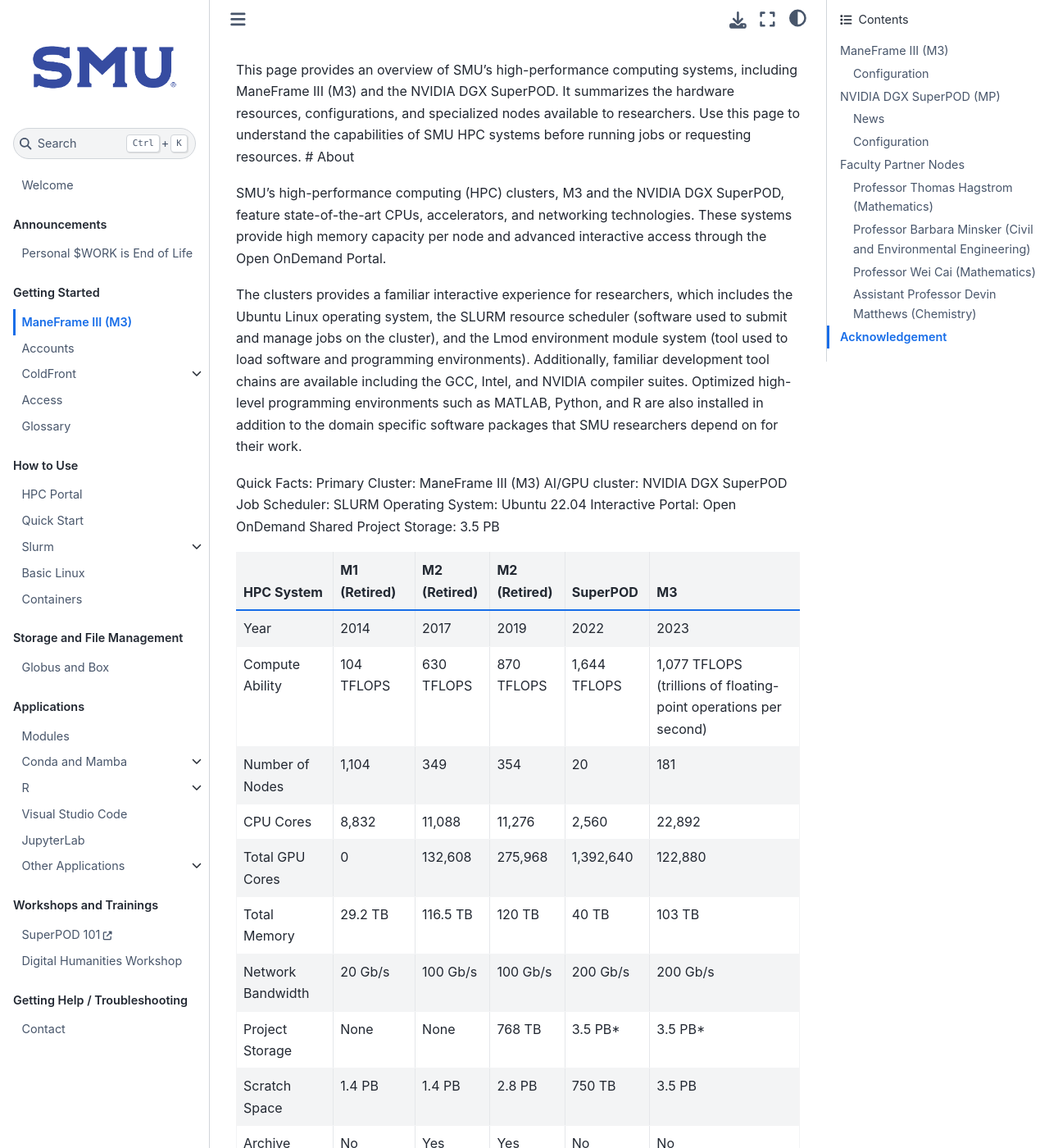
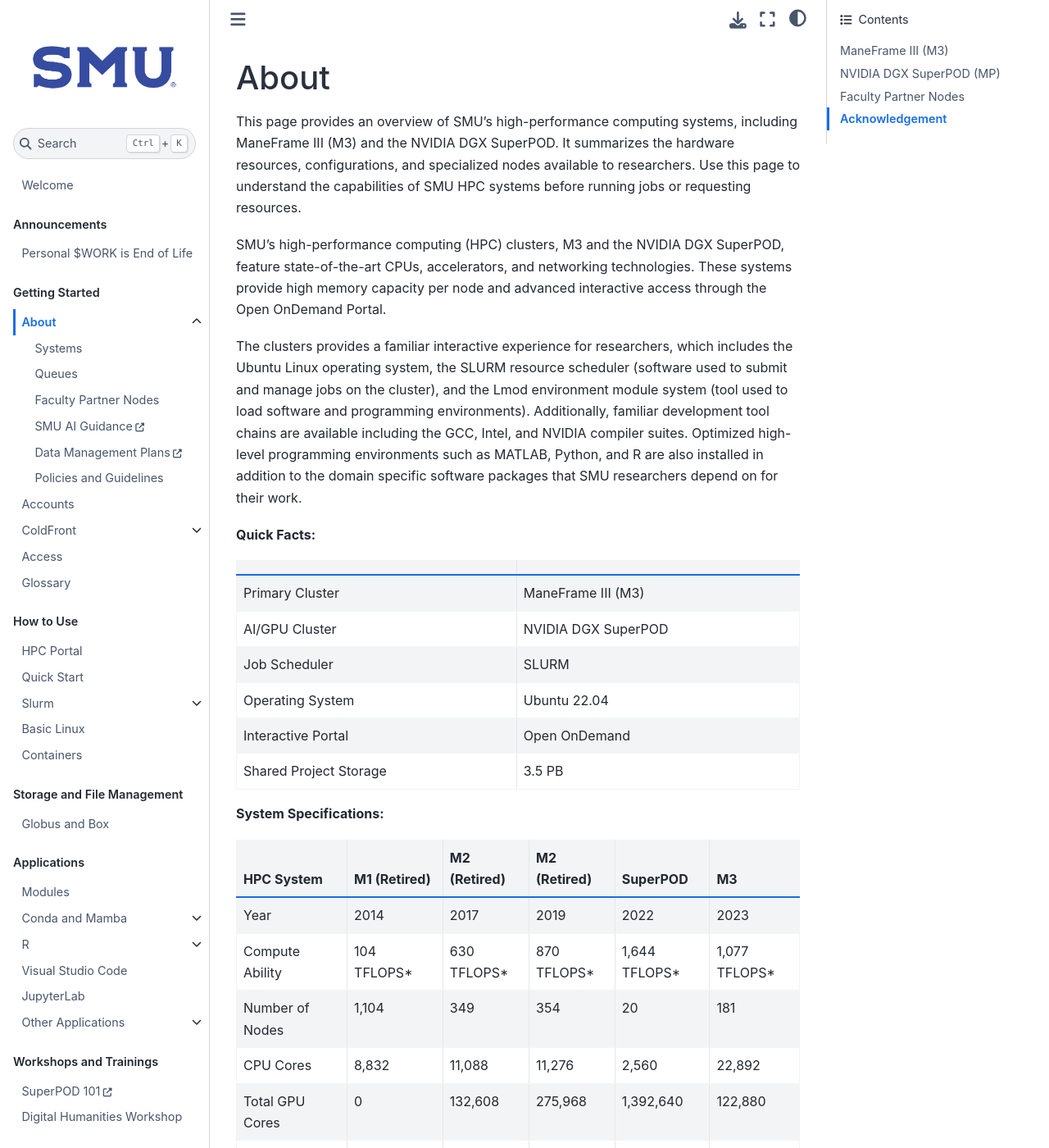
Before and after one commit to SouthernMethodistUniversity/hpc_docs, a Jupyter Book: the page built from docs/about.md, in a window 1280 px wide and 1400 px high. Shown: the whole window at 82% size. Built offline with Jupyter Book 1.0.4 settings and Sphinx 7.4.7 and the Sphinx Book theme 1.1.4, drawn with Linux system fonts in a browser that asks for light colours; some of the changed text lies outside the part shown.

Commit message:
Update about.md for structure

```diff
--- a/docs/about.md
+++ b/docs/about.md
@@ -1,4 +1,6 @@
-This page provides an overview of SMU's high-performance computing systems, including ManeFrame III (M3) and the NVIDIA DGX SuperPOD. It summarizes the hardware resources, configurations, and specialized nodes available to researchers. Use this page to understand the capabilities of SMU HPC systems before running jobs or requesting resources. # About
+# About
+
+This page provides an overview of SMU's high-performance computing systems, including ManeFrame III (M3) and the NVIDIA DGX SuperPOD. It summarizes the hardware resources, configurations, and specialized nodes available to researchers. Use this page to understand the capabilities of SMU HPC systems before running jobs or requesting resources.
 
 SMU's high-performance computing (HPC) clusters, M3 and the NVIDIA DGX
 SuperPOD, feature state-of-the-art CPUs, accelerators, and networking
@@ -13,31 +15,37 @@
 domain specific software packages that SMU researchers depend on for
 their work.
 
-Quick Facts:
-Primary Cluster: ManeFrame III (M3)
-AI/GPU cluster: NVIDIA DGX SuperPOD
-Job Scheduler: SLURM
-Operating System: Ubuntu 22.04
-Interactive Portal: Open OnDemand
-Shared Project Storage: 3.5 PB
+**Quick Facts:**
+
+|                        |                     |
+|------------------------|---------------------|
+| Primary Cluster        | ManeFrame III (M3)  |
+| AI/GPU Cluster         | NVIDIA DGX SuperPOD |
+| Job Scheduler          | SLURM               |
+| Operating System       | Ubuntu 22.04        |
+| Interactive Portal     | Open OnDemand       |
+| Shared Project Storage | 3.5 PB              |
 
 
+**System Specifications:**
 
-| HPC System           | M1 (Retired)       | M2 (Retired) | M2 (Retired) | SuperPOD     | M3           |
-|----------------------|--------------------|--------------|--------------|--------------| -------------|
-| Year                 | 2014               | 2017         | 2019         | 2022         | 2023         |
-| Compute Ability      | 104 TFLOPS         | 630 TFLOPS   | 870 TFLOPS   | 1,644 TFLOPS | 1,077 TFLOPS (trillions of floating-point operations per second)|
-| Number of Nodes      | 1,104              | 349          | 354          | 20           | 181          |
-| CPU Cores            | 8,832              | 11,088       | 11,276       | 2,560        | 22,892       |
-| Total GPU Cores      | 0                  | 132,608      | 275,968      | 1,392,640    | 122,880      |
-| Total Memory         | 29.2 TB            | 116.5 TB     | 120 TB       | 40 TB      | 103 TB       |
-| Network Bandwidth    | 20 Gb/s            | 100 Gb/s     | 100 Gb/s     | 200 Gb/s     | 200 Gb/s     |
-| Project Storage         | None               | None         | 768 TB       | 3.5 PB*      | 3.5 PB*      |
-| Scratch Space        | 1.4 PB             | 1.4 PB       | 2.8 PB       | 750 TB       | 3.5 PB       |
-| Archive Capabilities | No                 | Yes          | Yes          | No           | No           |
-| Operating System     | Scientific Linux 6 | CentOS 7     | CentOS 7     | Ubuntu 22.04 | Ubuntu 22.04 |
+| HPC System           | M1 (Retired)       | M2 (Retired) | M2 (Retired) | SuperPOD      | M3            |
+|----------------------|--------------------|--------------|--------------|---------------| --------------|
+| Year                 | 2014               | 2017         | 2019         | 2022          | 2023          |
+| Compute Ability      | 104 TFLOPS*        | 630 TFLOPS*  | 870 TFLOPS*  | 1,644 TFLOPS* | 1,077 TFLOPS* |
+| Number of Nodes      | 1,104              | 349          | 354          | 20            | 181           |
+| CPU Cores            | 8,832              | 11,088       | 11,276       | 2,560         | 22,892        |
+| Total GPU Cores      | 0                  | 132,608      | 275,968      | 1,392,640     | 122,880       |
+| Total Memory         | 29.2 TB            | 116.5 TB     | 120 TB       | 40 TB         | 103 TB        |
+| Network Bandwidth    | 20 Gb/s            | 100 Gb/s     | 100 Gb/s     | 200 Gb/s      | 200 Gb/s      |
+| Project Storage      | None               | None         | 768 TB       | 3.5 PB**      | 3.5 PB**      |
+| Scratch Space        | 1.4 PB             | 1.4 PB       | 2.8 PB       | 750 TB        | 3.5 PB        |
+| Archive Capabilities | No                 | Yes          | Yes          | No            | No            |
+| Operating System     | Scientific Linux 6 | CentOS 7     | CentOS 7     | Ubuntu 22.04  | Ubuntu 22.04  |
 
-\* The 3.5 PB `Project Storage` is shared on M3 and the SuperPOD. It was formerly referred to as `Work Storage`, which has been deprecated and will be phased out beginning on January 15, 2025.
+\* trillions of floating-point operations per second
+
+\*\* The 3.5 PB `Project Storage` is shared on M3 and the SuperPOD. It was formerly referred to as `Work Storage`, which has been deprecated and will be phased out beginning on January 15, 2025.
 
 ## ManeFrame III (M3)
 
@@ -52,7 +60,9 @@
 | Cores/Node         | 128             | 128           | 18                   |
 | Memory/Node        | 512 GB          | 2 TB          | 756 GB               |
 | Local Scratch/Node | None            | 4.3 TB        | None                 |
-| Interconnect       | 200 Gb/s (high speed network connecting compute nodes)      | 200 Gb/s      | 100 Gb/s             |
+| Interconnect       | 200 Gb/s*       | 200 Gb/s      | 100 Gb/s             |
+
+\* high speed network connecting compute nodes
 
 ## NVIDIA DGX SuperPOD (MP)
 
@@ -111,7 +121,7 @@
 Volta architecture and an extremely high bandwidth (900 GB/s) stacked
 memory architecture.
 
-The fp-gpgpu-3 queue is available to M3
+The `fp-gpgpu-3` queue is available to M3
 users with the following restrictions.
 
 -   The maximum job duration for users not in Dr. Minsker\'s group is 7 days
@@ -130,7 +140,7 @@
 Volta architecture and an extremely high bandwidth (900 GB/s) stacked
 memory architecture.
 
-The fp-gpgpu-3 queue is available to M3
+The `fp-gpgpu-3` queue is available to M3
 users with the following restrictions.
 
 -   The maximum job duration for users not in Dr. Cai\'s group is 7
@@ -146,7 +156,7 @@
 and AMD Instinct MI210 GPU with 64 GB of HBM2e memory and 6,656 stream processors.
 This node is also equipped with AMD/Xilinx Alveo U55C FPGA.
 
-The node ga001 is currently available only with permission from Dr. Matthews.
+The node `ga001` is currently available only with permission from Dr. Matthews.
 
 ## Acknowledgement
 
```
